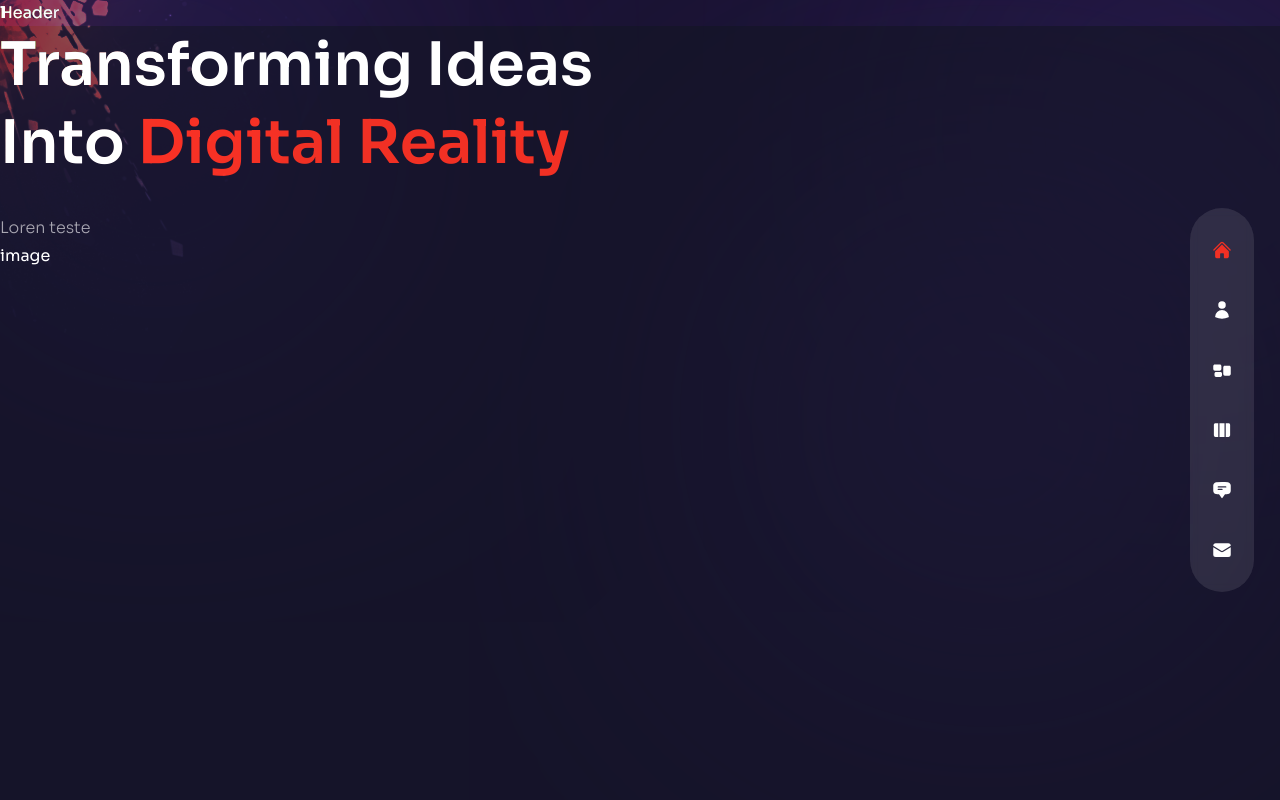
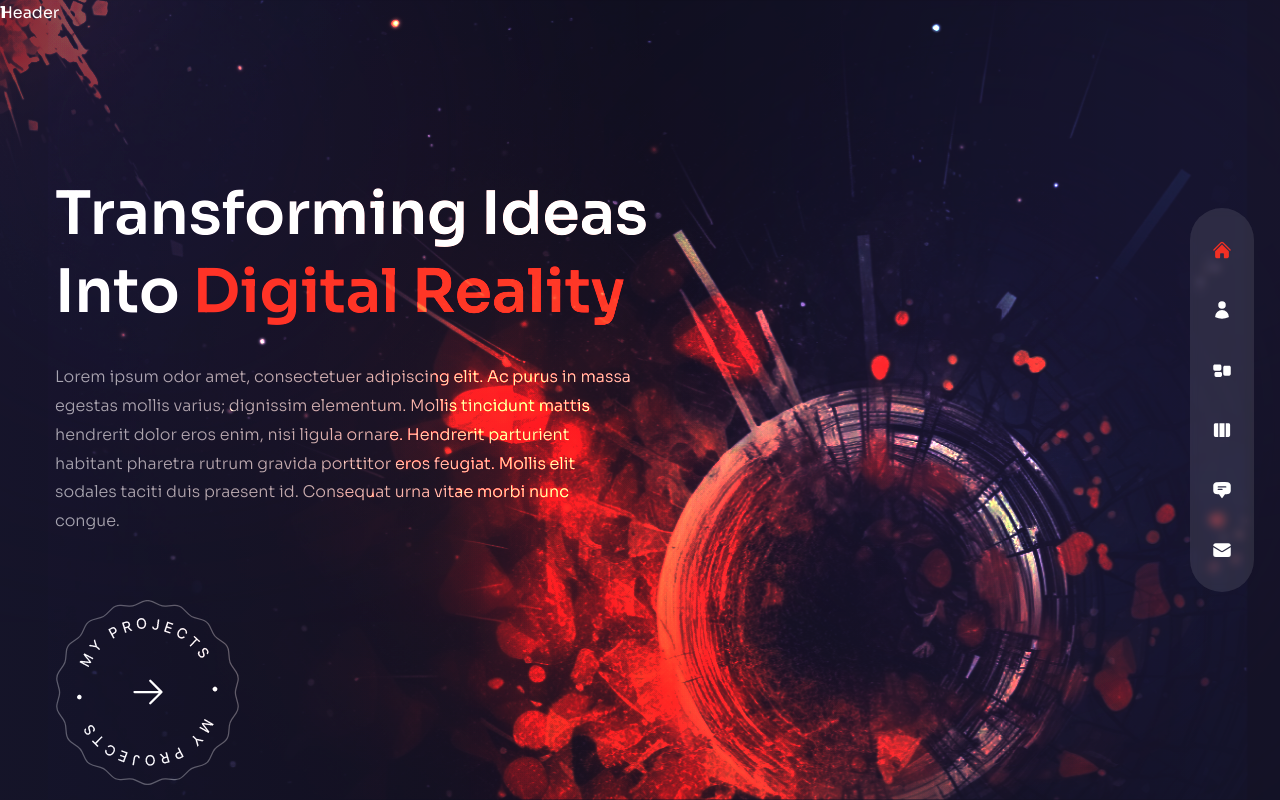
Before and after one commit to elievelton/portifolio, a Next.js app: page / in a window 1280 px wide. Built offline with nearby package versions, Linux system fonts and the light colour scheme.

Commit message:
terminando a Home

```diff
--- a/components/Header.js
+++ b/components/Header.js
@@ -1,5 +1,5 @@
 const Header = () => {
-  return <header>Header</header>;
+  return <header className="absolute z-30 w-full">Header</header>;
 };
 
 export default Header;
--- a/components/ProjectsBtn.js
+++ b/components/ProjectsBtn.js
@@ -1,5 +1,25 @@
+// next image
+import Image from "next/image"
+// next link
+import Link from "next/link"
+//icons
+import { HiArrowRight } from "react-icons/hi2"
+
 const ProjectsBtn = () => {
-  return <div>Project Btn</div>;
+  return <div className="mx-auto xl:mx-0">
+    <Link href={'work'} className="realtive w-[185px] h-[185px] flex justify-center items-center bg-circleStar bg-cover bg-center bg-no-repeat group">
+      <Image
+      src = {'/rounded-text.png'}
+      width={141}
+      height ={148}
+      alt =''
+      className="animate-spin-slow w-full h-full max-w-[141px] max-h-[148px]"
+
+
+      />
+      <HiArrowRight className="absolute text-4xl group-hover:translate-x-2 transition-all duration-300"/>
+    </Link>
+  </div>;
 };
 
 export default ProjectsBtn;
--- a/package.json
+++ b/package.json
@@ -11,6 +11,7 @@
   "dependencies": {
     "@next/font": "^13.4.4",
     "framer-motion": "^10.12.16",
+    "lorem-ipsum": "^2.0.8",
     "next": "13.4.3",
     "react": "18.2.0",
     "react-countup": "^6.4.2",
--- a/pages/about/index.js
+++ b/pages/about/index.js
@@ -9,8 +9,8 @@
       {
         title: 'Web Development',
         icons: [
-          <FaHtml5 />,
-          <FaCss3 />,
+          <FaHtml5/>,
+          <FaCss3/>,
           <FaJs />,
           <FaReact />,
           <SiNextdotjs />,
--- a/pages/index.js
+++ b/pages/index.js
@@ -1,5 +1,8 @@
 // next image
 import Image from "next/image"
+
+
+
 
 // components
 
@@ -9,25 +12,42 @@
 
 // framer motion
 
-import {motion} from 'framer-motion'
+import { motion } from 'framer-motion'
 
 // variante
-import {fadeIn} from '../variants';
+import { fadeIn } from '../variants';
 const Home = () => {
   return <div className="bg-primary/60 h-full">
     {/*text*/}
-    <div>
-      <div>
+    <div className=" w-full h-full bg-gradient-to-r from-primary/10 via-black/30 to-black/10">
+      <div className="text-center flex flex-col justify-center xl:pt-40 xl:text-left h-full container mx-auto">
         {/*titulo*/}
-        <h1 className="h1">Transforming Ideas <br/> Into <span className="text-accent">Digital Reality</span> </h1>
+        <motion.h1 variants={fadeIn('down', 0.2)} initial="hidden" animate="show" exit="hidden" className="h1">Transforming Ideas <br /> Into <span className="text-accent">Digital Reality</span> </motion.h1>
         {/*Subtitulo*/}
-        <p>Loren teste </p>
+        <motion.p variants={fadeIn('down', 0.3)} initial="hidden" animate="show" exit="hidden" className="max-w-sm xl:max-w-xl mx-auto xl:mx-0 mb-10 xl:mb-16">
+          Lorem ipsum odor amet, consectetuer adipiscing elit. Ac purus in massa egestas mollis varius;
+          dignissim elementum. Mollis tincidunt mattis hendrerit dolor eros enim, nisi ligula ornare.
+          Hendrerit parturient habitant pharetra rutrum gravida porttitor eros feugiat. Mollis elit
+          sodales taciti duis praesent id. Consequat urna vitae morbi nunc congue.
+        </motion.p>
+        {/*btn*/}
+        <div className="flex justify-center xl:hidden relative">
+          <ProjectsBtn />
+        </div>
+        <motion.div variants={fadeIn('down', 0.4)} initial="hidden" animate="show" exit="hidden" className="hidden xl:flex">
+          <ProjectsBtn />
+        </motion.div>
       </div>
     </div>
 
 
-    {/*text*/}
-    <div>image</div>
+    {/*img*/}
+    <div className=" w-[1200px] h-full absolute right-8 bottom-0">
+      {/*bg img*/}
+      <div className="bg-none xl:bg-explosion xl:bg-cover xl:bg-right xl:bg-no-repeat w-full h-full absolute mix-blend-color-dodge translate-z-0 ">
+
+      </div>
+    </div>
 
   </div>;
 };
```
Also changed, not shown: 1 other file (tests, documents, lock files or other folders). Lines whose indentation alone changed are shown as unchanged.
